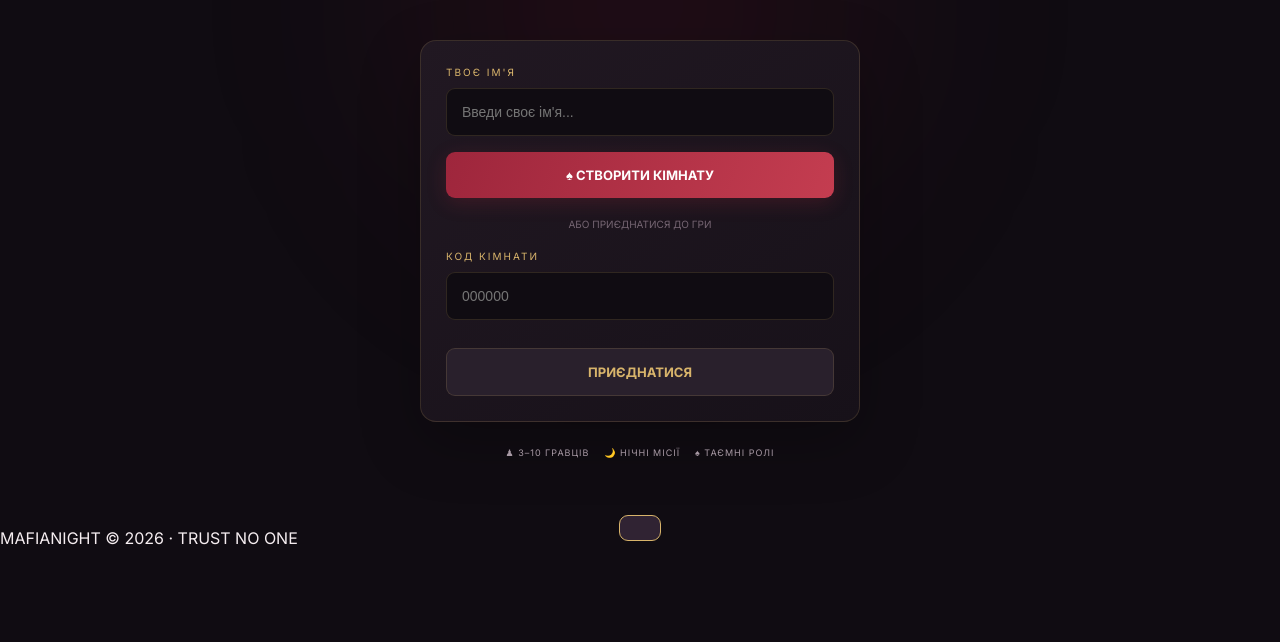
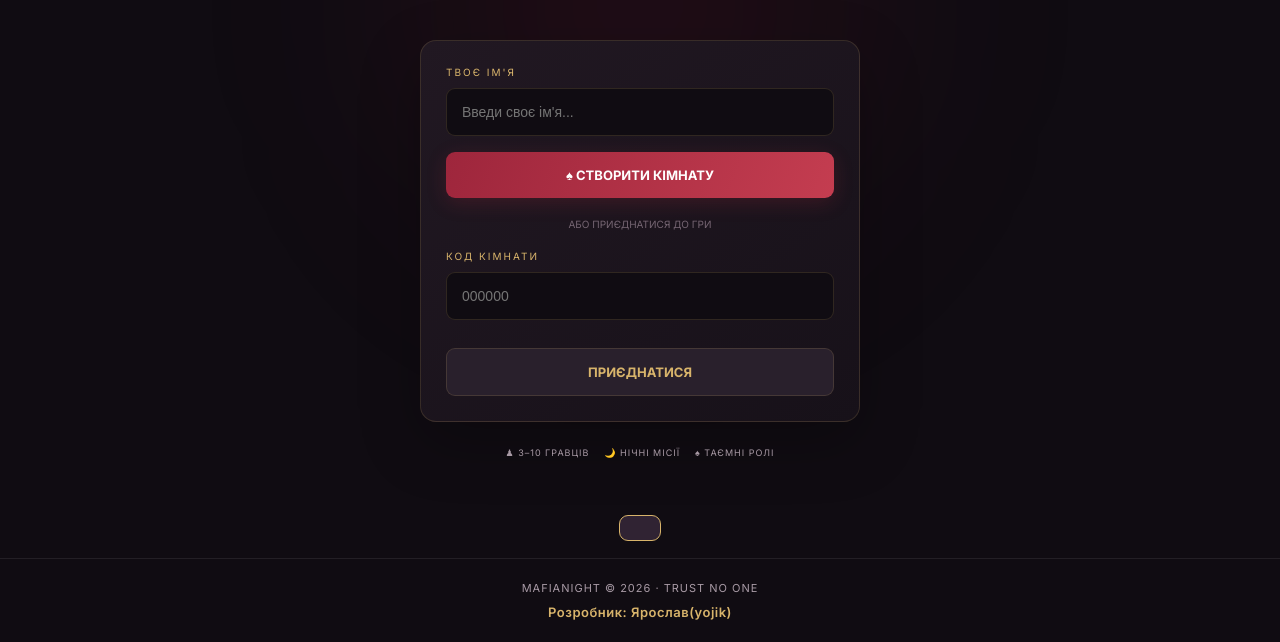
Before and after one commit to yojikpyan/MafiaNight-, a website: page public/index.html in a window 1280 px wide. Shown: the part 339-981 px from the top of the page. Before the commit the page ends 887 px from the top, so only its background shows below. Drawn offline with nearby package versions, Linux system fonts and the light colour scheme; no server answers.

Commit message:
Add developer credit Yaroslav

```diff
--- a/public/index.html
+++ b/public/index.html
@@ -202,10 +202,12 @@
   <!-- СПОВІЩЕННЯ -->
   <div id="toast" class="toast"></div>
 
-  <footer class="footer">
-    MAFIANIGHT © 2026 · TRUST NO ONE
-  </footer>
-
+<footer class="footer">
+  <div>MAFIANIGHT © 2026 · TRUST NO ONE</div>
+  <div class="developer-credit">
+    Розробник: Ярослав(yojik)
+  </div>
+</footer>
   <script src="/socket.io/socket.io.js"></script>
   <script src="/app.js"></script>
 
--- a/public/style.css
+++ b/public/style.css
@@ -500,3 +500,24 @@ button:active {
   .room-heading { align-items: flex-start; }
   .room-heading h2 { font-size: 17px; }
 }
+
+
+
+/* FOOTER — ПІДПИС РОЗРОБНИКА */
+.footer {
+  text-align: center;
+  padding: 22px 15px;
+  margin-top: 30px;
+  color: var(--muted);
+  font-size: 11px;
+  border-top: 1px solid rgba(255,255,255,0.08);
+  letter-spacing: 1px;
+}
+
+.developer-credit {
+  margin-top: 9px;
+  color: var(--gold);
+  font-size: 13px;
+  font-weight: 600;
+  letter-spacing: 0.5px;
+}
```
